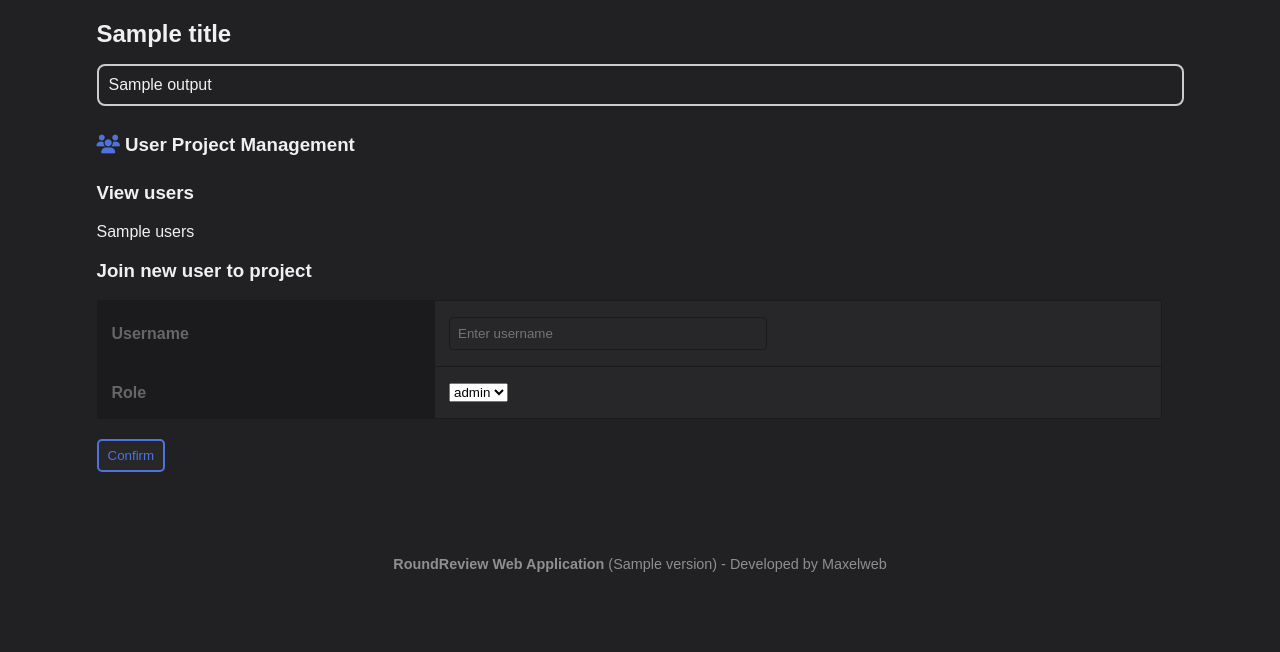
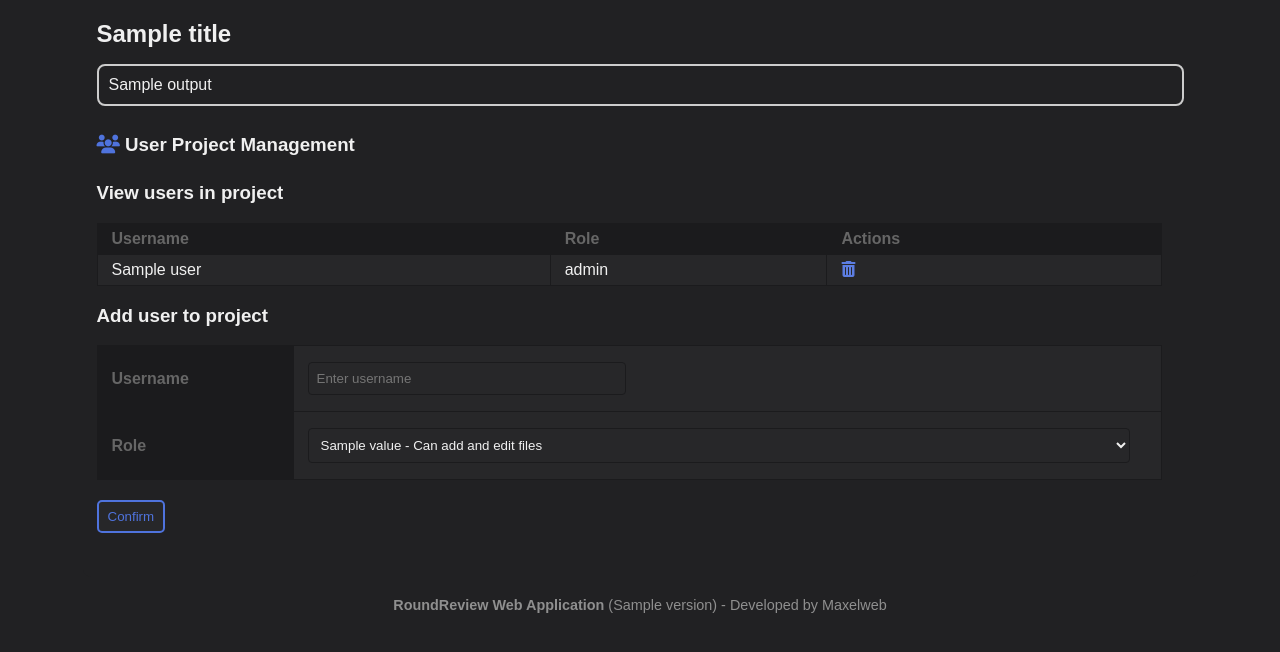
Before and after one commit to Maxelweb/RoundReview, a Flask app: template app/template/project/manage.html in a window 1280 px wide. Shown: the part 121-773 px from the top of the page. Run offline with Flask 3, Linux system fonts and the light colour scheme; the template is opened without the code that fills it: most values are stand-ins (such as "Sample title", 1, 10 or a date in 2020); parts of the project's set-up code (start-up, migrations or seed data) failed here and were passed over; some web fonts are replaced.

Commit message:
feat: add boilerplate to join / unjoin users

```diff
--- a/app/static/core.css
+++ b/app/static/core.css
@@ -65,6 +65,7 @@ input[type=password],
 input[type=text],
 input[type=email],
 input[type=password],
+select,
 table,
 textarea{
     width: 98%;
--- a/app/template/project/manage.html
+++ b/app/template/project/manage.html
@@ -3,30 +3,43 @@
 {% block inner_content %}
     <h3><i class="fas fa-users primary my-1"></i> User Project Management</h3>
 
-    <h3>View users</h3>
-
-    {{
-        users
-    }}
+    <h3>View users in project</h3>
+    <table>
+        <tr>
+            <th>Username</th>
+            <th>Role</th>
+            <th>Actions</th>
+        </tr>
+        {% for puser in users %}
+        <tr>
+            <td><span title="User ID: {{ user.id }}">{{ puser.name }}</span></td>
+            <td>{{ puser.role }}</td>
+            <td>
+                {% if puser.id != user.id %}
+                <a href="{{ url_for('project.manage_users', project_id=project_id) }}?action=unjoin" title="Remove user from project"><i class="fas fa-trash-alt"></i></a>
+                {% endif %}
+            </td>
+        </tr>
+        {% endfor %}
+    </table>
 
 
-    <h3>Join new user to project</h3>
-
-    <form action="{{ url_for('project.create') }}" method="post">
+    <h3>Add user to project</h3>
+    <form action="{{ url_for('project.manage_users', project_id=project_id) }}?action=join" method="post">
         <table>
             <tr>
-                <th><label for="projectTitle">Username</label></th>
+                <th><label for="projectUserName">Username</label></th>
                 <td>
-                    <input type="text" id="projectTitle" name="user_name" placeholder="Enter username" required class="my-1">
+                    <input type="text" id="projectUserName" name="username" placeholder="Enter username" required class="my-1">
                 </td>
             </tr>
             <tr>
-                <th><label for="projectRole">Role</label></th>
+                <th><label for="projectUserRole">Role</label></th>
                 <td>
-                    <select id="projectRole" name="user_role" required class="my-1">
-                        {% for role in role.values() %}
-                            <option>{{ role }}</option>
-                        {% endfor %}
+                    <select id="projectUserRole" name="role" required class="my-1">
+                        <option value="{{ role.MEMBER.value }}">{{ role.MEMBER.value }} - Can add and edit files</option>
+                        <option value="{{ role.REVIEWER.value }}">{{ role.REVIEWER.value }} - Can add, edit and comment files</option>
+                        <option value="{{ role.OWNER.value }}">{{ role.OWNER.value }} - Can add, edit and comment files; Can manage users</option>
                     </select>
                 </td>
             </tr>
--- a/app/template/project/view.html
+++ b/app/template/project/view.html
@@ -4,7 +4,7 @@
     <h3><i class="fas fa-file primary my-1"></i> Project Resources</h3>
     <p>Click on a resource to explore more.
     {% if project_role == role.OWNER %}
-        Go to <a href="{{ url_for('project.view_users', project_id=project.id) }}">User Project Management.</a>
+        Go to <a href="{{ url_for('project.manage_users', project_id=project.id) }}">User Project Management.</a>
     {% endif %}
     </p>
 
```
Also changed, not shown: app/routes/api.py (+16 -16 lines), app/routes/project.py (+25 -29 lines).
